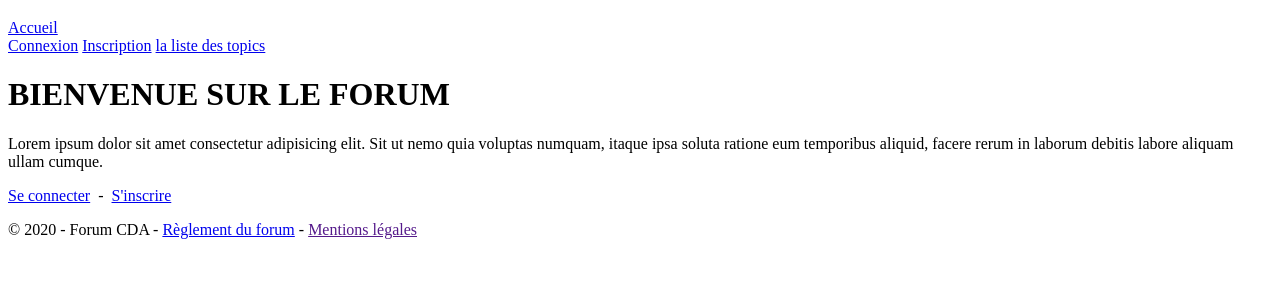
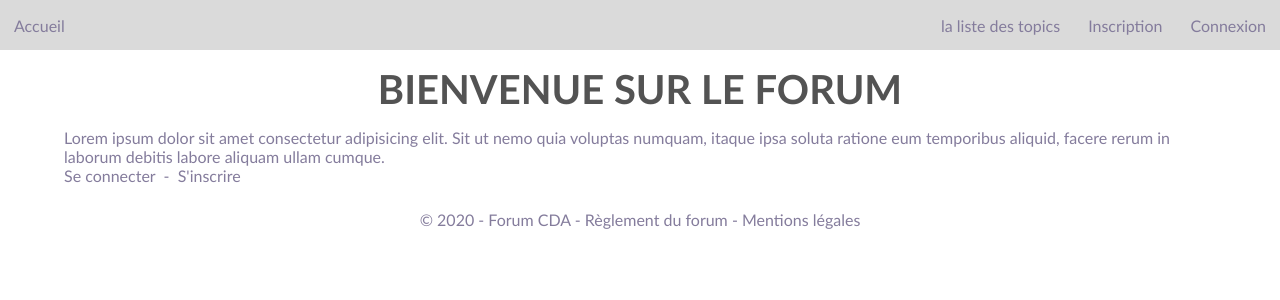
Before and after one commit to FlorianJ67/FORUM_FJ, a PHP site: page / in a window 1280 px wide. Shown: the top 300 px of the page. Run offline with PHP 8.4, Linux system fonts and the light colour scheme; some libraries are stand-ins or nearby versions.

Commit message:
don't actually know what i've done

```diff
--- a/app/Session.php
+++ b/app/Session.php
@@ -37,11 +37,11 @@
             return (isset($_SESSION['utilisateur'])) ? $_SESSION['utilisateur'] : false;
         }
 
-        public static function isAdmin(){
-            if(self::getUtilisateur() && self::getUtilisateur()->hasRole("ROLE_ADMIN")){
-                return true;
-            }
-            return false;
-        }
+        // public static function isAdmin(){
+        //     if(self::getUtilisateur() && self::getUtilisateur()->hasRole("ROLE_ADMIN")){
+        //         return true;
+        //     }
+        //     return false;
+        // }
 
     }
--- a/controller/ForumController.php
+++ b/controller/ForumController.php
@@ -13,17 +13,15 @@
         public function index(){
 
 
-           $topicManager = new SujetManager();
+           $sujetManager = new SujetManager();
 
             return [
                 "view" => VIEW_DIR."forum/listSujets.php",
                 "data" => [
-                    "sujets" => $topicManager->findAll(["creationdate", "DESC"])
+                    "sujets" => $sujetManager->findAll(["dateDeCreation", "DESC"])
                 ]
             ];
 
         }
 
-
-
     }
--- a/index.php
+++ b/index.php
@@ -5,7 +5,7 @@
     // meilleure portabilité sur les différents systêmes.
     define('BASE_DIR', dirname(__FILE__).DS); // pour se simplifier la vie
     define('VIEW_DIR', BASE_DIR."view/");     //le chemin où se trouvent les vues
-    define('PUBLIC_DIR', "/public");     //le chemin où se trouvent les fichiers publics (CSS, JS, IMG)
+    define('PUBLIC_DIR', "public");     //le chemin où se trouvent les fichiers publics (CSS, JS, IMG)
 
     define('DEFAULT_CTRL', 'Home');//nom du contrôleur par défaut
     define('ADMIN_MAIL', "admin@gmail.com");//mail de l'administrateur
--- a/public/css/style.css
+++ b/public/css/style.css
@@ -0,0 +1,61 @@
+* {
+    margin: 0;
+    padding: 0;
+    font-family: 'Trebuchet MS', 'Lucida Sans Unicode', 'Lucida Grande', 'Lucida Sans', Arial, sans-serif;
+}
+
+:root {
+    --colorOne: rgb(218, 218, 218);
+    --colorTwo: rgb(83, 83, 83);
+    --colorThree: rgb(142, 170, 177);
+    --colorFour: rgb(132, 124, 156);
+}
+a, p {
+    color: var(--colorFour);
+}
+a {
+    text-decoration: none;
+}
+header {
+    width: 100%;
+    height: 50px;
+    background-color: var(--colorOne);
+    display: flex;
+    align-items: center;
+}
+header nav {
+    width: 100%;
+    display: flex;
+    justify-content: space-between;
+}
+header nav a {
+    margin: 0 14px;
+}
+header nav a:hover {
+    opacity: 0.7;
+}
+#nav-left {
+    width: 30%;
+}
+#nav-right {
+    width: 70%;
+    display: flex;
+    justify-content: flex-end;
+}
+#forum {
+    width: 90%;
+    margin-left: auto;
+    margin-right: auto;
+}
+
+h1 {
+    text-align: center;
+    color: var(--colorTwo);
+    font-size: 40px;
+    margin: 15px;
+}
+
+footer {
+    margin-top: 25px;
+    text-align: center;
+}
--- a/view/layout.php
+++ b/view/layout.php
@@ -21,12 +21,12 @@
                     <div id="nav-left">
                         <a href="/">Accueil</a>
                         <?php
-                        if(App\Session::isAdmin()){
+                        // if(App\Session::isAdmin()){
                             ?>
-                            <a href="index.php?ctrl=home&action=users">Voir la liste des gens</a>
+                            <!-- <a href="index.php?ctrl=home&action=users">Voir la liste des gens</a> -->
 
                             <?php
-                        }
+                        // }
                         ?>
                     </div>
                     <div id="nav-right">
@@ -40,9 +40,9 @@
                         }
                         else{
                             ?>
+                            <a href="index.php?ctrl=forum&action=listTopics">la liste des topics</a>
+                            <a href="/security/register.html">Inscription</a>
                             <a href="./view/security/login.php">Connexion</a>
-                            <a href="/security/register.html">Inscription</a>
-                            <a href="index.php?ctrl=forum&action=listTopics">la liste des topics</a>
                         <?php
                         }
 
```
Also changed, not shown: model/entities/Message.php (+5 -5 lines), model/entities/Sujet.php (+26 -26 lines), model/managers/CategorieManager.php (added, +19 -0 lines), view/forum/listSujets.php (+9 -6 lines).
